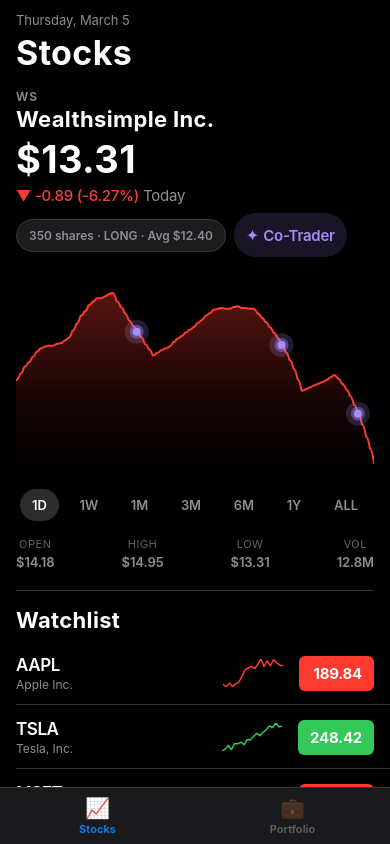
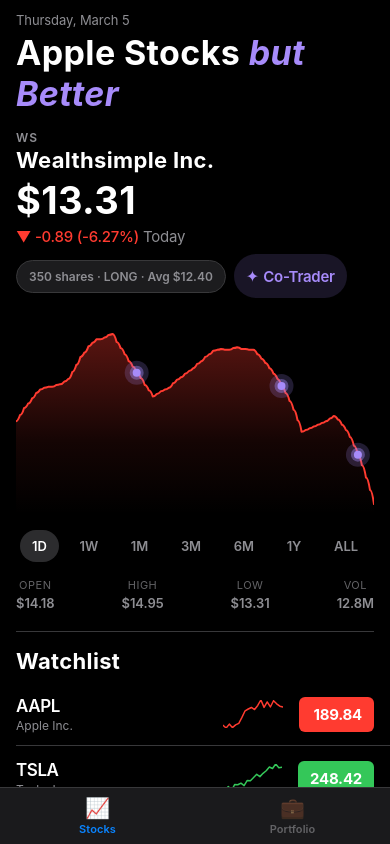
Before and after one commit to Abdul-jaybar/apple-stocks-ai, a React Native app: screen / in a window 390 px wide. Built offline with nearby package versions, Linux system fonts and the light colour scheme.

Commit message:
Update title to Apple Stocks but Better with AI-styled text

```diff
--- a/screens/StocksScreen.js
+++ b/screens/StocksScreen.js
@@ -31,7 +31,7 @@
                 {/* Header */}
                 <View style={styles.topNav}>
                     <Text style={styles.dateText}>{dateStr}</Text>
-                    <Text style={styles.screenTitle}>Stocks</Text>
+                    <Text style={styles.screenTitle}>Apple Stocks <Text style={styles.screenTitleAi}>but Better</Text></Text>
                 </View>
 
                 {/* Stock Detail */}
@@ -106,6 +106,7 @@
     topNav: { paddingHorizontal: spacing.lg, marginBottom: spacing.sm },
     dateText: { ...typography.footnote, color: colors.textSecondary, marginBottom: spacing.xs },
     screenTitle: { ...typography.largeTitle, color: colors.textPrimary },
+    screenTitleAi: { ...typography.largeTitle, color: colors.aiGlow, fontStyle: 'italic' },
     badgeRow: { flexDirection: 'row', paddingHorizontal: spacing.lg, marginTop: spacing.xs, marginBottom: spacing.xs, alignItems: 'center', flexWrap: 'wrap', gap: spacing.sm },
     holdingBadge: {
         backgroundColor: colors.cardBackground, paddingHorizontal: spacing.md, paddingVertical: spacing.sm,
```
